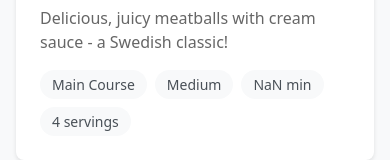
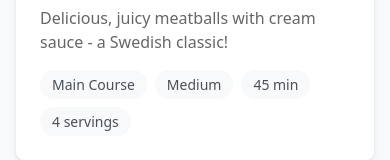
Before and after one commit to xRadne/smorgasbord, a SvelteKit app: page / in a window 390 px wide. Shown: the part 420-580 px from the top of the page. Built offline with nearby package versions, Linux system fonts and the light colour scheme.

Commit message:
Refactor recipe page layout: streamline code formatting, enhance styling for better responsiveness, and update recipe time properties to use preparationTimeMinutes and cookingTimeMinutes for consistency.

```diff
--- a/src/routes/+page.svelte
+++ b/src/routes/+page.svelte
@@ -1,8 +1,8 @@
 <script lang="ts">
-    import type { RecipeListing } from '$lib/types/recipe';
+  import type { RecipeListing } from '$lib/types/recipe'
 
-    export let data: { recipes: RecipeListing[] };
-    const {recipes} = data;
+  export let data: { recipes: RecipeListing[] }
+  const { recipes } = data
 </script>
 
 <div class="container">
@@ -21,7 +21,8 @@
           <div class="meta-info">
             <span class="category">{recipe.category}</span>
             <span class="difficulty">{recipe.difficulty}</span>
-                        <span class="time">{recipe.preparationTime + recipe.cookingTime} min</span>
+            <span class="time">{recipe.preparationTimeMinutes + recipe.cookingTimeMinutes} min</span
+            >
             <span class="servings">{recipe.servings} servings</span>
           </div>
         </div>
@@ -50,7 +51,7 @@
   }
 
   .new-recipe-btn {
-        background-color: #4CAF50;
+    background-color: #4caf50;
     color: white;
     padding: 0.75rem 1.5rem;
     border-radius: 4px;
@@ -76,7 +77,9 @@
     box-shadow: 0 2px 4px rgba(0, 0, 0, 0.1);
     text-decoration: none;
     color: inherit;
-        transition: transform 0.2s, box-shadow 0.2s;
+    transition:
+      transform 0.2s,
+      box-shadow 0.2s;
   }
 
   .recipe-card:hover {
```
Lines whose indentation alone changed are shown as unchanged.
